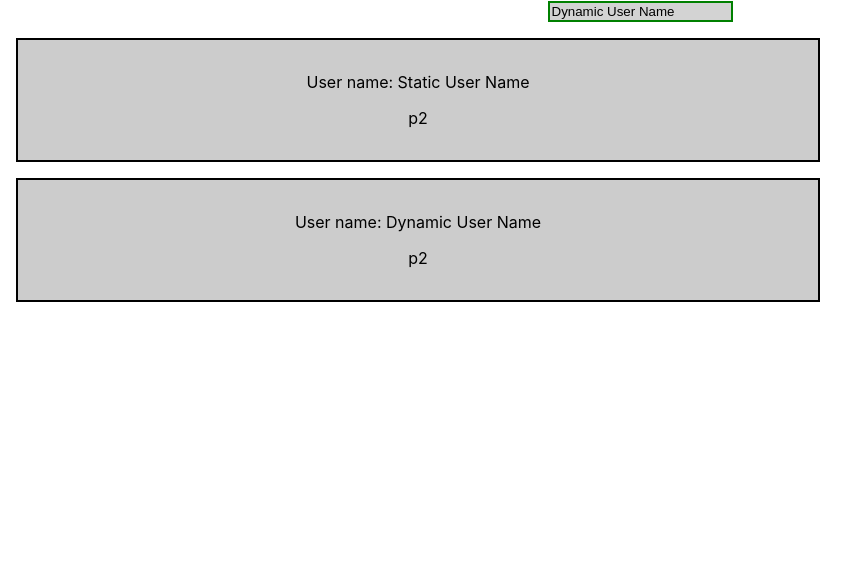
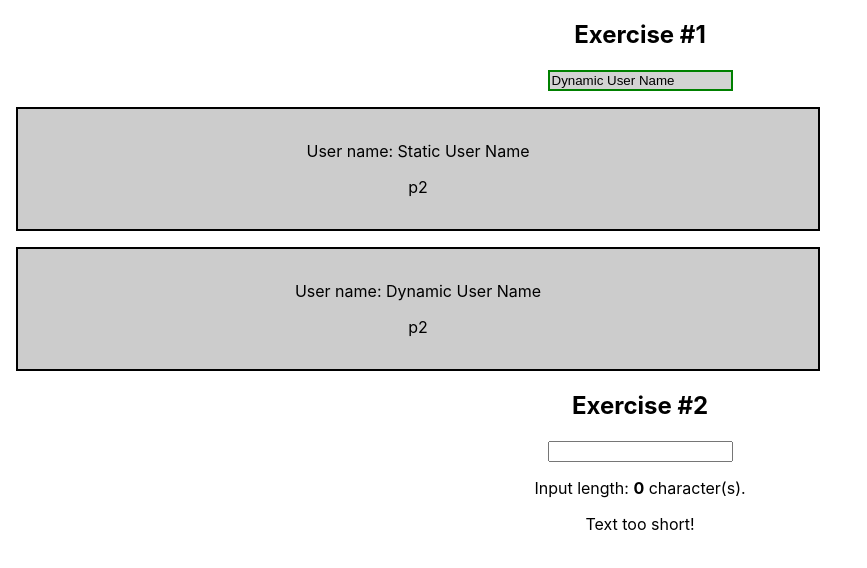
Before and after one commit to Yg0R2/burger-builder-react-app, a React (Create React App) app: page / in a window 1280 px wide. Shown: the top 568 px of the page, without its empty margins (0-867 px from the left). Built offline with nearby package versions, Linux system fonts and the light colour scheme.

Commit message:
Excersize #2 - List and conditional rendering

```diff
--- a/src/App.js
+++ b/src/App.js
@@ -1,14 +1,21 @@
 import React, { Component } from 'react';
 
+import Char from './Char/Char';
 import UserOutput from './UserOutput/UserOutput'
 import UserInput from './UserInput/UserInput'
+import Validation from './Validation/Validation';
 
 import './App.css';
 
-class App extends Component{
+class App extends Component {
 
   state = {
+    userInput: "",
     userName: 'Dynamic User Name'
+  };
+
+  calculateTextLengthHandler = (event) => {
+    this.setState({userInput: event.target.value});
   };
 
   changeUserNameHandler = (event) => {
@@ -17,18 +24,40 @@ class App extends Component{
     })
   };
 
+  deleteCharHandler = (index) => {
+    const chars = this.state.userInput.split('');
+    chars.splice(index, 1);
+    this.setState({userInput: chars.join('')});
+  };
+
   render() {
+    const charList = this.state.userInput.split('')
+      .map((c, index) => {
+        return <Char
+            key={index}
+            char={c}
+            click={() => this.deleteCharHandler(index)}
+          />;
+      });
+
     return (
       <div className="App">
         <div>
+          <h2>Exercise #1</h2>
           <UserInput change={this.changeUserNameHandler} defaultValue={this.state.userName} />
           <UserOutput username="Static User Name" />
           <UserOutput username={this.state.userName} />
         </div>
+        <div>
+          <h2>Exercise #2</h2>
+          <input onChange={this.calculateTextLengthHandler} value={this.state.userInput} />
+          <p>Input length: <b>{this.state.userInput.length}</b> character(s).</p>
+          <Validation inputLength={this.state.userInput.length} />
+          <div>{charList}</div>
+        </div>
       </div>
     );
   }
-
 }
 
 export default App;
--- /dev/null
+++ b/src/Char/Char.css
@@ -0,0 +1,7 @@
+.char {
+    display: inline-block;
+    padding: 16px;
+    text-align: center;
+    margin: 16px;
+    border: 1px solid black
+}
--- /dev/null
+++ b/src/Char/Char.js
@@ -0,0 +1,9 @@
+import React from 'react';
+
+import './Char.css';
+
+const Char = (props) => {
+  return <div className="char" onClick={props.click}>{props.char}</div>;
+};
+
+export default Char;
--- /dev/null
+++ b/src/Validation/Validation.js
@@ -0,0 +1,9 @@
+import React from 'react';
+
+const Validation = (props) => {
+  const validationMessage = props.inputLength < 5 ? "Text too short!" : "Text long enough.";
+
+  return <p>{validationMessage}</p>
+};
+
+export default Validation;
```
Also changed, not shown: 1 other file (tests, documents, lock files or other folders).
